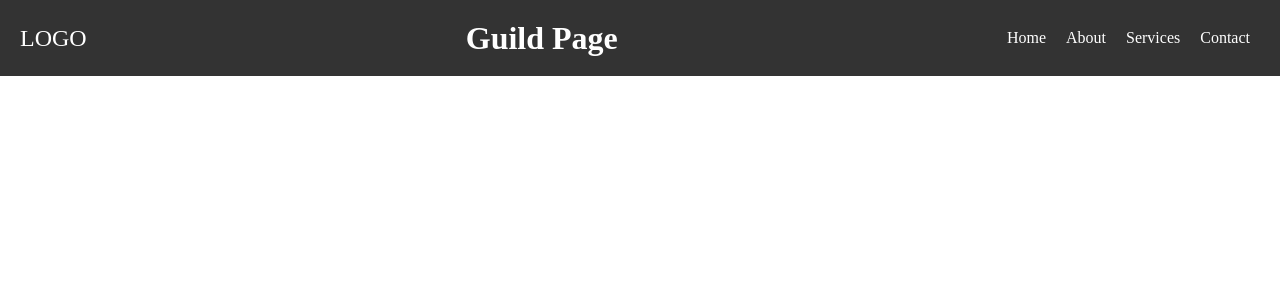
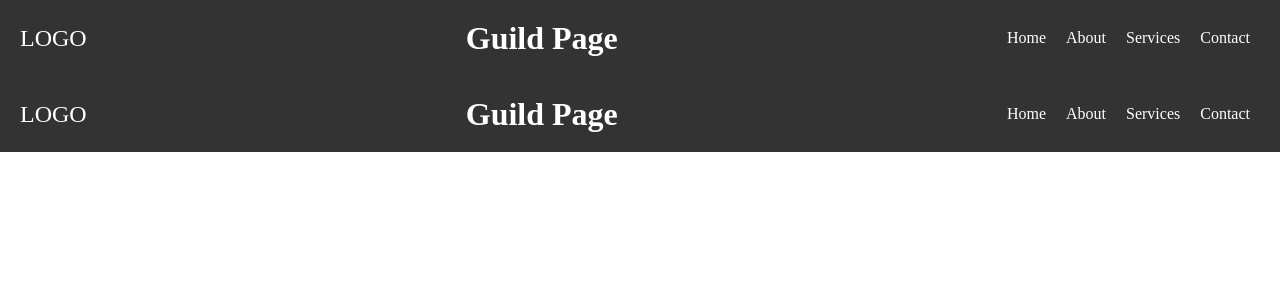
Before and after one commit to henniyoon/guild-manager, a React (Create React App) app: page /Graph in a window 1280 px wide. Shown: the top 300 px of the page. Built offline with nearby package versions, Linux system fonts and the light colour scheme.

Commit message:
그래프 페이지로 넘어가는 로직

```diff
--- a/src/App.tsx
+++ b/src/App.tsx
@@ -2,13 +2,15 @@ import React from 'react';
 import { BrowserRouter as Router, Routes, Route } from 'react-router-dom';
 import Mainpage from './component/Mainpage';
 import Guildpage from './component/Guildpage';
+import Graphpage from './component/Graphpage';
 
 const App: React.FC = () => {
   return (
     <Router>
       <Routes>
         <Route path="/" element={<Mainpage />} />
-        <Route path="/result" element={<Guildpage />} />
+        <Route path="/Guildpage" element={<Guildpage />} />
+        <Route path="/Graph" element={<Graphpage />} />
       </Routes>
     </Router>
   );
--- /dev/null
+++ b/src/component/Graphpage.tsx
@@ -0,0 +1,19 @@
+import React from 'react';
+import '../style/Header.css';
+
+const Header = () => {
+  return (
+    <header className="header">
+      <div className="logo">LOGO</div>
+      <h1 className="title">Guild Page</h1>
+      <nav className="nav">
+        <a href="/">Home</a>
+        <a href="/about">About</a>
+        <a href="/services">Services</a>
+        <a href="/contact">Contact</a>
+      </nav>
+    </header>
+  );
+};
+
+export default Header;
--- a/src/component/Guildpage.tsx
+++ b/src/component/Guildpage.tsx
@@ -1,5 +1,6 @@
 import React, { useState, useEffect } from "react";
-import { useLocation } from "react-router-dom";
+import { useLocation, useNavigate } from 'react-router-dom';
+import styles from '../style/Guildpage.module.css';
 
 interface GuildData {
   oguild_id: string;
@@ -11,6 +12,7 @@ interface GuildDetails {
 
 const GuildPage: React.FC = () => {
   const location = useLocation();
+  const navigate = useNavigate();
   const queryParams = new URLSearchParams(location.search);
   const server = queryParams.get("server");
   const input = queryParams.get("input");
@@ -59,6 +61,11 @@ const GuildPage: React.FC = () => {
     return <p>로딩 중...</p>;
   }
 
+  const MemberClick = (memberName: string) => {
+    // 여기에서 memberName을 사용하여 이동할 경로를 결정
+    navigate(`/Graphpage/${memberName}`);
+  };
+
   return (
     <div>
       <h1>결과 페이지</h1>
@@ -66,9 +73,11 @@ const GuildPage: React.FC = () => {
       <p>입력된 값: {input}</p>
         <div>
           <p>Guild ID: {guildData?.oguild_id}</p>
-          <ul>
+          <ul className={styles.memberUl}>
             {guildDetails?.guild_member.map((member, index) => (
-              <li key={index}>{member}</li>
+              <li key={index} className={styles.memberLi} onClick={() => MemberClick(member)}>
+                {member}
+                </li>
             ))}
           </ul>
           </div>
--- a/src/component/Mainpage.tsx
+++ b/src/component/Mainpage.tsx
@@ -11,7 +11,7 @@ const Mainpage = () => {
   const [inputValue, setInputValue] = useState('');
 
   const handleButtonClick = () => {
-    navigate(`/result?server=${encodeURIComponent(selectedServer)}&input=${encodeURIComponent(inputValue)}`);
+    navigate(`/Guildpage?server=${encodeURIComponent(selectedServer)}&input=${encodeURIComponent(inputValue)}`);
   };
 
   return (
--- /dev/null
+++ b/src/style/Guildpage.module.css
@@ -0,0 +1,13 @@
+.memberUl{
+    width: 70vw;
+    display: grid;
+    grid-template-columns: 1fr 1fr;
+    grid-gap: 10px;
+}
+
+.memberLi{
+    width: 35vw;
+    height: 20vh;
+    list-style-type: none;
+    background-color: yellow;
+}
```
